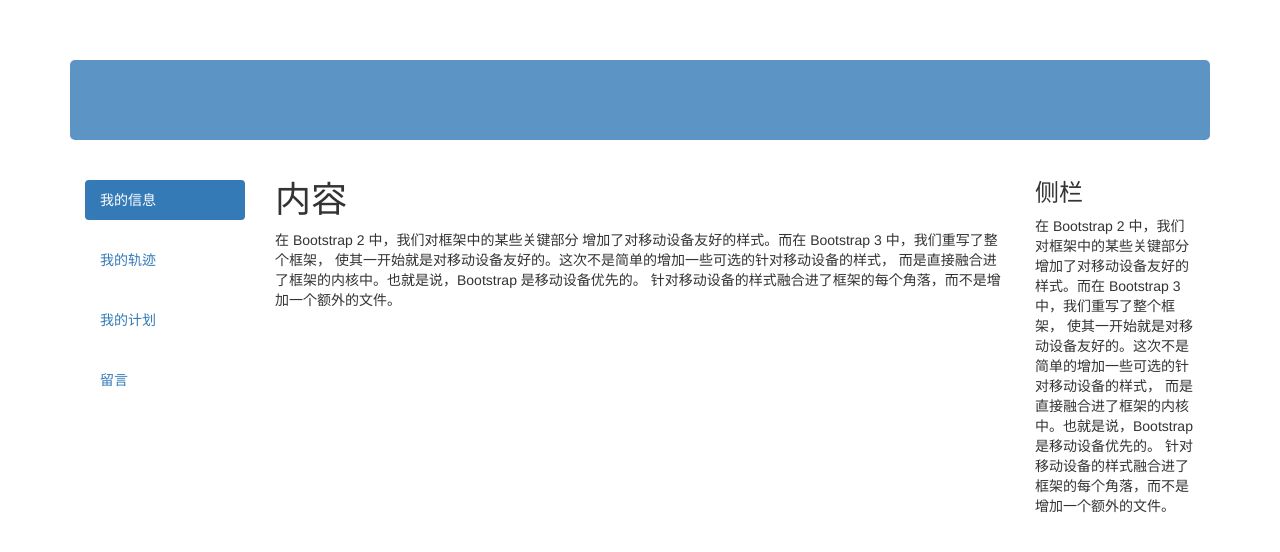
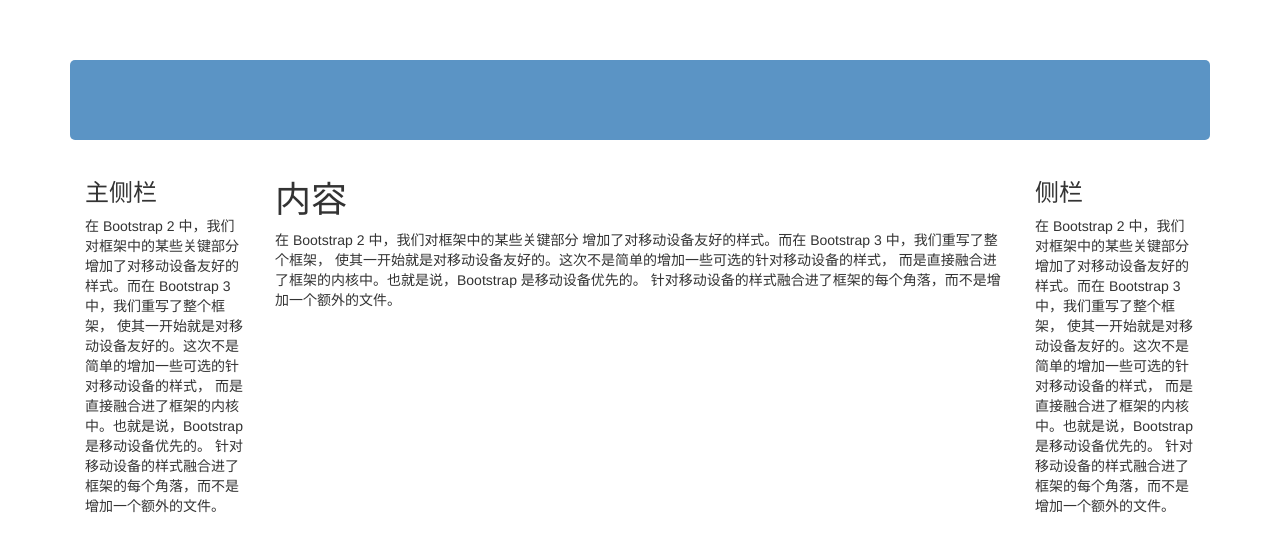
Before and after one commit to ohaaha/ohaaha.github.io, a plain HTML site: page index.html in a window 1280 px wide. Drawn offline with Linux system fonts and the light colour scheme.

Commit message:
修改了index.html

```diff
--- a/index.html
+++ b/index.html
@@ -27,12 +27,11 @@
     <div class="container">
         <nav class="navgation"></nav>
         <div class="col-sm-2">
-            <ul class="nav nav-pills nav-stacked">
-                <li class="active"><a href="#">我的信息</a></li>
-                <li><a href="#">我的轨迹</a></li>
-                <li><a href="#">我的计划</a></li>
-                <li><a href="#">留言</a></li>
-            </ul>
+            <h3>主侧栏</h3>在 Bootstrap 2 中，我们对框架中的某些关键部分
+            增加了对移动设备友好的样式。而在 Bootstrap 3 中，我们重写了整个框架，
+            使其一开始就是对移动设备友好的。这次不是简单的增加一些可选的针对移动设备的样式，
+            而是直接融合进了框架的内核中。也就是说，Bootstrap 是移动设备优先的。
+            针对移动设备的样式融合进了框架的每个角落，而不是增加一个额外的文件。
         </div>
         <div class="col-sm-8"><h1>内容</h1>在 Bootstrap 2 中，我们对框架中的某些关键部分
                 增加了对移动设备友好的样式。而在 Bootstrap 3 中，我们重写了整个框架，
```
